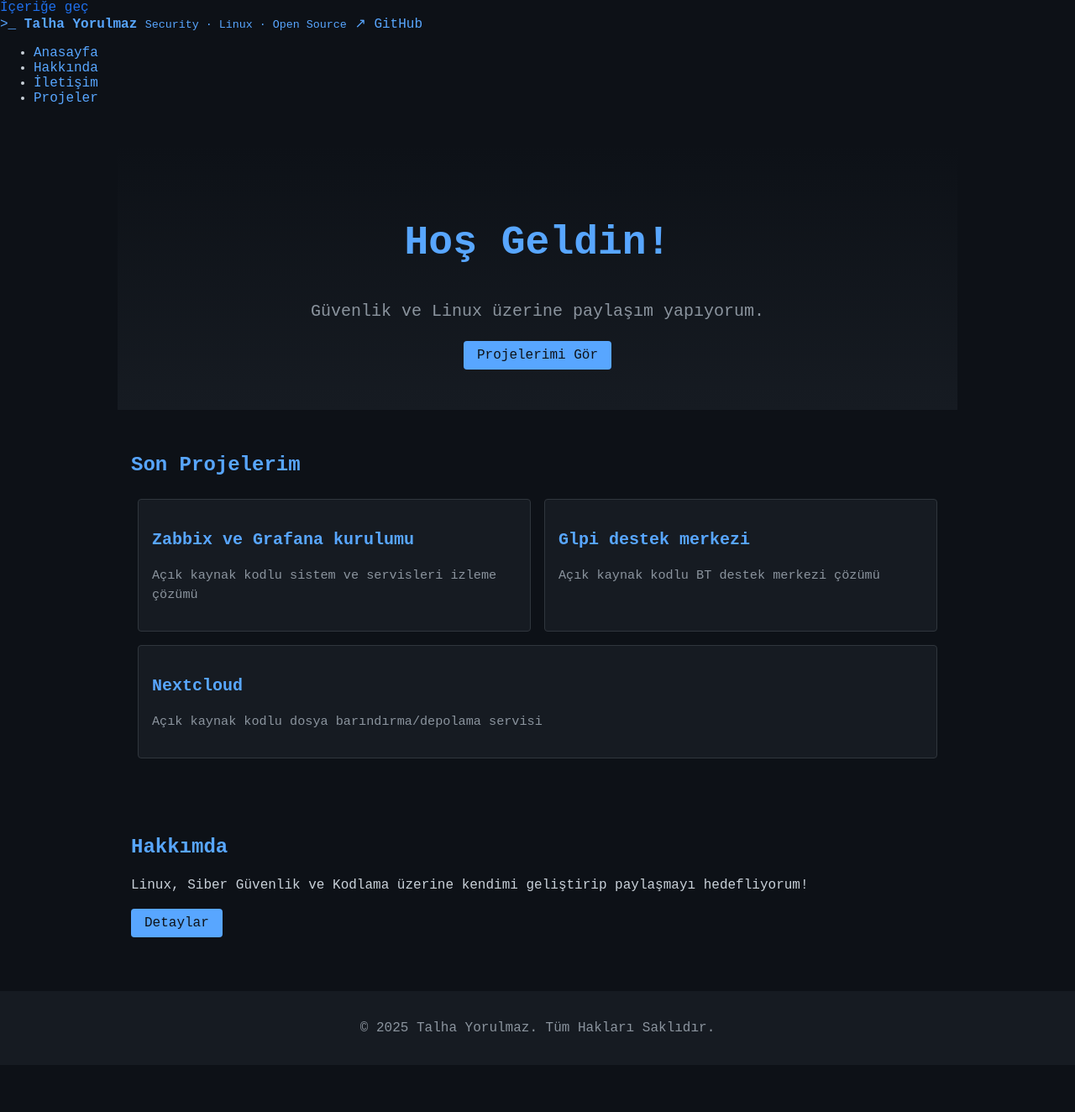
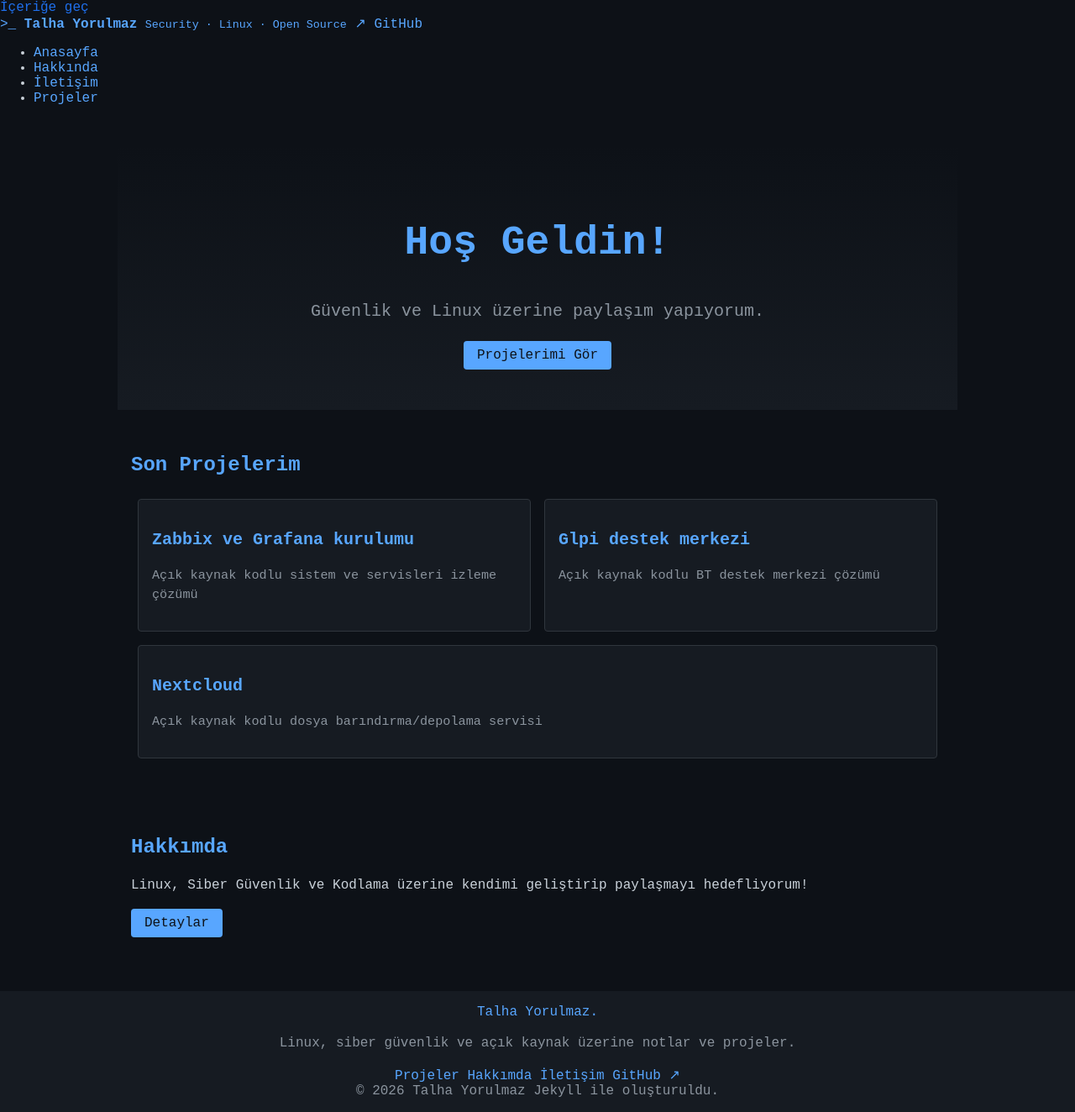
Before and after one commit to talhayrlmz/talhayorulmaz.github.io, a Jekyll site: the page built from index.html, in a window 1280 px wide. Shown: the whole page at 84% size. Built offline with Jekyll 4.4.1, drawn with Linux system fonts in a browser that asks for light colours; before the commit the page ends 1268 px from its top, so only the background shows below that.

Commit message:
Update footer.html

```diff
--- a/_includes/footer.html
+++ b/_includes/footer.html
@@ -1,3 +1,24 @@
-<footer>
-  <p>© 2025 Talha Yorulmaz. Tüm Hakları Saklıdır.</p>
+<footer class="site-footer">
+  <div class="container footer-inner">
+    <div>
+      <a class="footer-brand" href="{{ '/' | relative_url }}">Talha Yorulmaz<span>.</span></a>
+      <p>Linux, siber güvenlik ve açık kaynak üzerine notlar ve projeler.</p>
+    </div>
+
+    <div class="footer-links">
+      <a href="{{ '/projects' | relative_url }}">Projeler</a>
+      <a href="{{ '/about' | relative_url }}">Hakkımda</a>
+      <a href="{{ '/iletisim' | relative_url }}">İletişim</a>
+      <a
+        href="https://github.com/talhayrlmz/talhayorulmaz.github.io"
+        target="_blank"
+        rel="noopener noreferrer"
+      >GitHub ↗</a>
+    </div>
+  </div>
+
+  <div class="container footer-bottom">
+    <span>© {{ 'now' | date: '%Y' }} Talha Yorulmaz</span>
+    <span>Jekyll ile oluşturuldu.</span>
+  </div>
 </footer>
```
